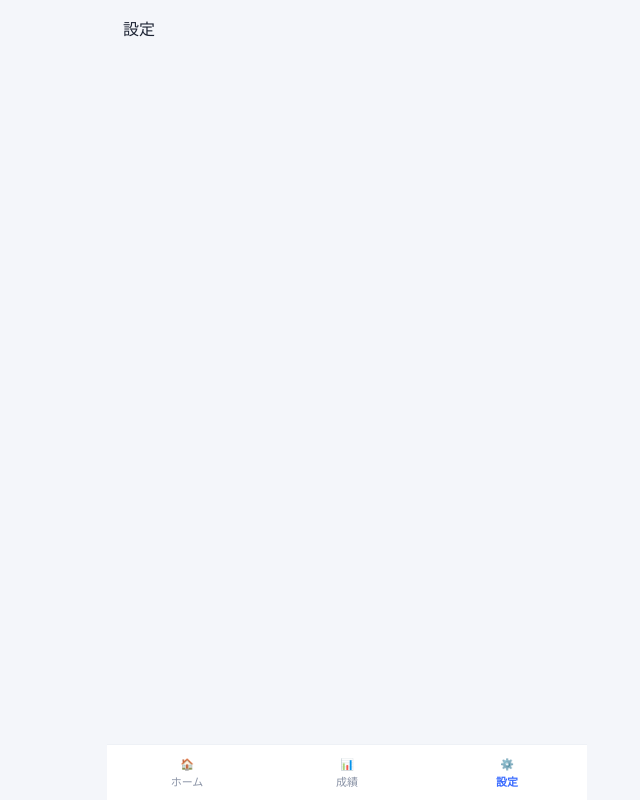
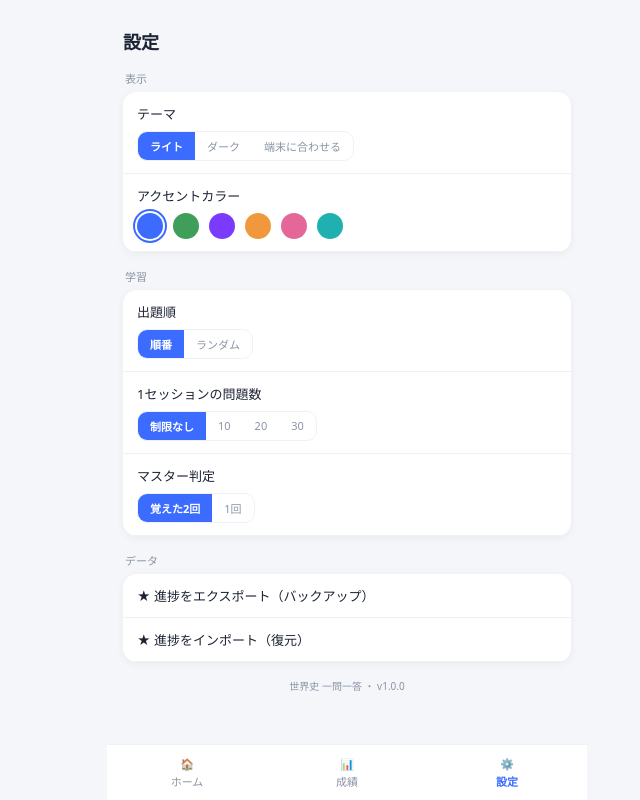
Before and after one commit to wikeda/world-history-quiz, a React (Vite) app: page /#/settings in a window 1280 px wide. Shown: the whole page, without its empty margins (293-933 px from the left). Built offline with nearby package versions, Linux system fonts and the light colour scheme.

Commit message:
feat: settings (theme/accent/order/session size/master rule) + backup import-export

```diff
--- a/src/screens/SettingsScreen.tsx
+++ b/src/screens/SettingsScreen.tsx
@@ -1 +1,113 @@
-export function SettingsScreen() { return <div style={{ padding: 16 }}>設定</div>; }
+import { useRef } from 'react';
+import { useAppData } from '../state/AppDataContext';
+import { exportJson, importJson } from '../storage/storage';
+import type { Theme, Order, SessionSize } from '../domain/types';
+
+const ACCENTS = ['#3b6cff', '#3f9e5a', '#7a3bff', '#f0993c', '#e5679a', '#20b0b0'];
+const SIZES: { v: SessionSize; label: string }[] = [
+  { v: 0, label: '制限なし' }, { v: 10, label: '10' }, { v: 20, label: '20' }, { v: 30, label: '30' },
+];
+
+export function SettingsScreen() {
+  const { data, updateSettings, replaceData } = useAppData();
+  const s = data.settings;
+  const fileRef = useRef<HTMLInputElement>(null);
+
+  function doExport() {
+    const blob = new Blob([exportJson(data)], { type: 'application/json' });
+    const url = URL.createObjectURL(blob);
+    const a = document.createElement('a');
+    a.href = url; a.download = `whq-backup-${new Date().toISOString().slice(0, 10)}.json`;
+    a.click(); URL.revokeObjectURL(url);
+  }
+  function doImport(e: React.ChangeEvent<HTMLInputElement>) {
+    const f = e.target.files?.[0];
+    if (!f) return;
+    f.text().then((t) => {
+      try { replaceData(importJson(t)); alert('進捗を復元しました'); }
+      catch { alert('ファイルが不正です'); }
+    });
+  }
+
+  return (
+    <div style={{ padding: 16 }}>
+      <h1 style={{ fontSize: 18 }}>設定</h1>
+
+      <Section title="表示">
+        <Row label="テーマ">
+          <Segmented<Theme> value={s.theme}
+            options={[['light', 'ライト'], ['dark', 'ダーク'], ['system', '端末に合わせる']]}
+            onChange={(theme) => updateSettings({ theme })} />
+        </Row>
+        <Row label="アクセントカラー">
+          <div style={{ display: 'flex', gap: 10 }}>
+            {ACCENTS.map((c) => (
+              <div key={c} onClick={() => updateSettings({ accent: c })}
+                style={{ width: 26, height: 26, borderRadius: '50%', background: c,
+                  boxShadow: s.accent === c ? `0 0 0 2px var(--surface), 0 0 0 4px ${c}` : undefined, cursor: 'pointer' }} />
+            ))}
+          </div>
+        </Row>
+      </Section>
+
+      <Section title="学習">
+        <Row label="出題順">
+          <Segmented<Order> value={s.order}
+            options={[['sequential', '順番'], ['random', 'ランダム']]}
+            onChange={(order) => updateSettings({ order })} />
+        </Row>
+        <Row label="1セッションの問題数">
+          <Segmented<SessionSize> value={s.sessionSize}
+            options={SIZES.map((x) => [x.v, x.label] as [SessionSize, string])}
+            onChange={(sessionSize) => updateSettings({ sessionSize })} />
+        </Row>
+        <Row label="マスター判定">
+          <Segmented<1 | 2> value={s.masterThreshold}
+            options={[[2, '覚えた2回'], [1, '1回']]}
+            onChange={(masterThreshold) => updateSettings({ masterThreshold })} />
+        </Row>
+      </Section>
+
+      <Section title="データ">
+        <div onClick={doExport} style={rowBtn}>★ 進捗をエクスポート（バックアップ）</div>
+        <div onClick={() => fileRef.current?.click()} style={rowBtn}>★ 進捗をインポート（復元）</div>
+        <input ref={fileRef} type="file" accept="application/json" hidden onChange={doImport} />
+      </Section>
+
+      <div style={{ textAlign: 'center', fontSize: 10, color: 'var(--muted)', margin: '16px 0' }}>世界史 一問一答 ・ v1.0.0</div>
+    </div>
+  );
+}
+
+const rowBtn: React.CSSProperties = { padding: '12px 14px', fontSize: 13, borderBottom: '1px solid var(--border)', cursor: 'pointer' };
+
+function Section({ title, children }: { title: string; children: React.ReactNode }) {
+  return (
+    <>
+      <div style={{ fontSize: 11, color: 'var(--muted)', margin: '16px 2px 6px' }}>{title}</div>
+      <div style={{ background: 'var(--surface)', borderRadius: 14, boxShadow: 'var(--shadow)', overflow: 'hidden' }}>{children}</div>
+    </>
+  );
+}
+function Row({ label, children }: { label: string; children: React.ReactNode }) {
+  return (
+    <div style={{ padding: '12px 14px', borderBottom: '1px solid var(--border)' }}>
+      <div style={{ fontSize: 13, marginBottom: 8 }}>{label}</div>{children}
+    </div>
+  );
+}
+function Segmented<T extends string | number>({ value, options, onChange }:
+  { value: T; options: [T, string][]; onChange: (v: T) => void }) {
+  return (
+    <div style={{ display: 'inline-flex', border: '1px solid var(--border)', borderRadius: 10, overflow: 'hidden', fontSize: 11, flexWrap: 'wrap' }}>
+      {options.map(([v, label]) => (
+        <span key={String(v)} onClick={() => onChange(v)}
+          style={{ padding: '6px 12px', cursor: 'pointer',
+            background: value === v ? 'var(--accent)' : 'transparent',
+            color: value === v ? '#fff' : 'var(--muted)', fontWeight: value === v ? 700 : 400 }}>
+          {label}
+        </span>
+      ))}
+    </div>
+  );
+}
--- a/src/state/AppDataContext.tsx
+++ b/src/state/AppDataContext.tsx
@@ -52,6 +52,15 @@ export function AppDataProvider({ children }: { children: React.ReactNode }) {
 
   useEffect(() => { saveAppData(data); }, [data]);
 
+  useEffect(() => {
+    const root = document.documentElement;
+    const theme = data.settings.theme === 'system'
+      ? (window.matchMedia?.('(prefers-color-scheme: dark)')?.matches ? 'dark' : 'light')
+      : data.settings.theme;
+    root.setAttribute('data-theme', theme);
+    root.style.setProperty('--accent', data.settings.accent);
+  }, [data.settings.theme, data.settings.accent]);
+
   const value = useMemo<Ctx>(() => ({
     data,
     recordAnswer: (no, result) => dispatch({ type: 'answer', no, result }),
```
